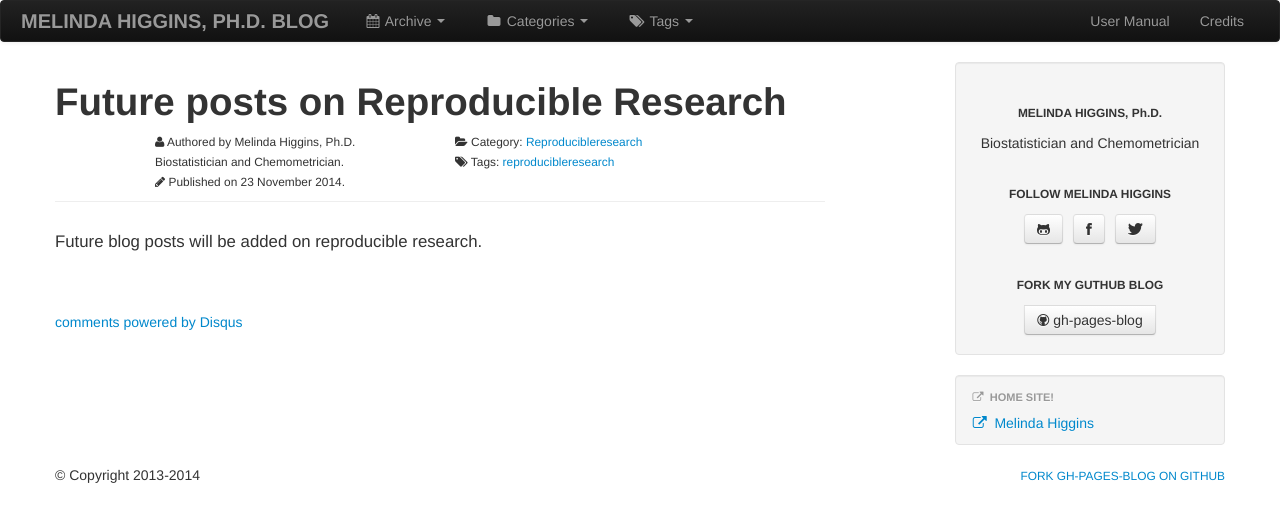
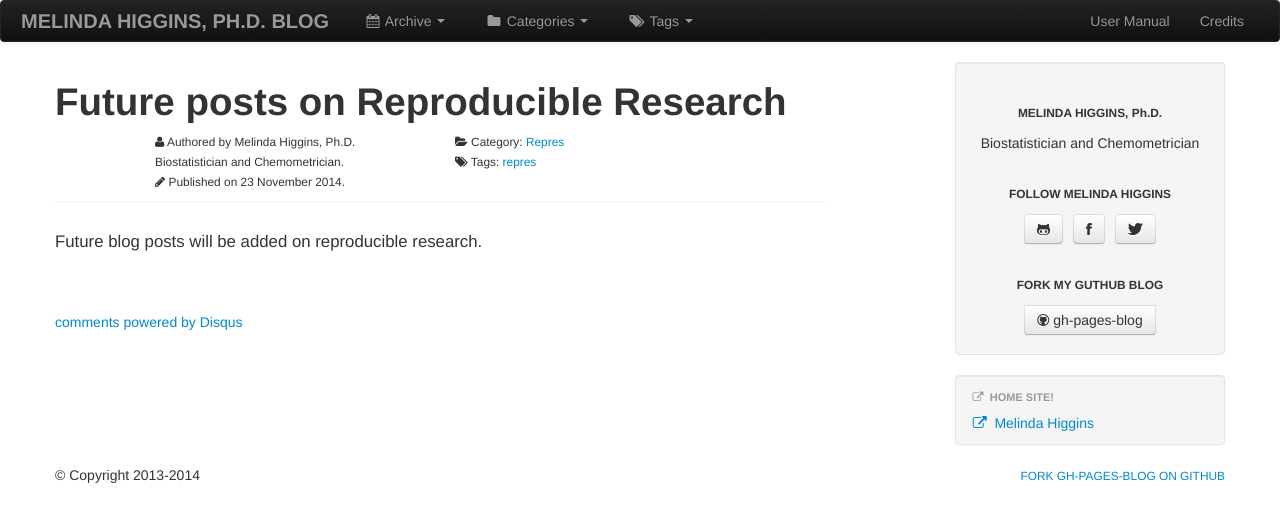
Before and after one commit to melindahiggins2000/blog, a Jekyll site: the page built from _posts/2014-11-23-Reproducible-Research.md, in a window 1280 px wide. Shown: the top 522 px of the page. Built offline with Jekyll 4.4.1, drawn with Linux system fonts in a browser that asks for light colours; comment, search, counter and statistics services are not loaded.

Commit message:
Update 2014-11-23-Reproducible-Research.md

```diff
--- a/_posts/2014-11-23-Reproducible-Research.md
+++ b/_posts/2014-11-23-Reproducible-Research.md
@@ -1,9 +1,9 @@
 ---
 layout : post
 title : Future posts on Reproducible Research
-category : ReproducibleResearch
+category : RepRes
 tags :
-  - ReproducibleResearch
+  - RepRes
 ---
 
 Future blog posts will be added on reproducible research.
```
